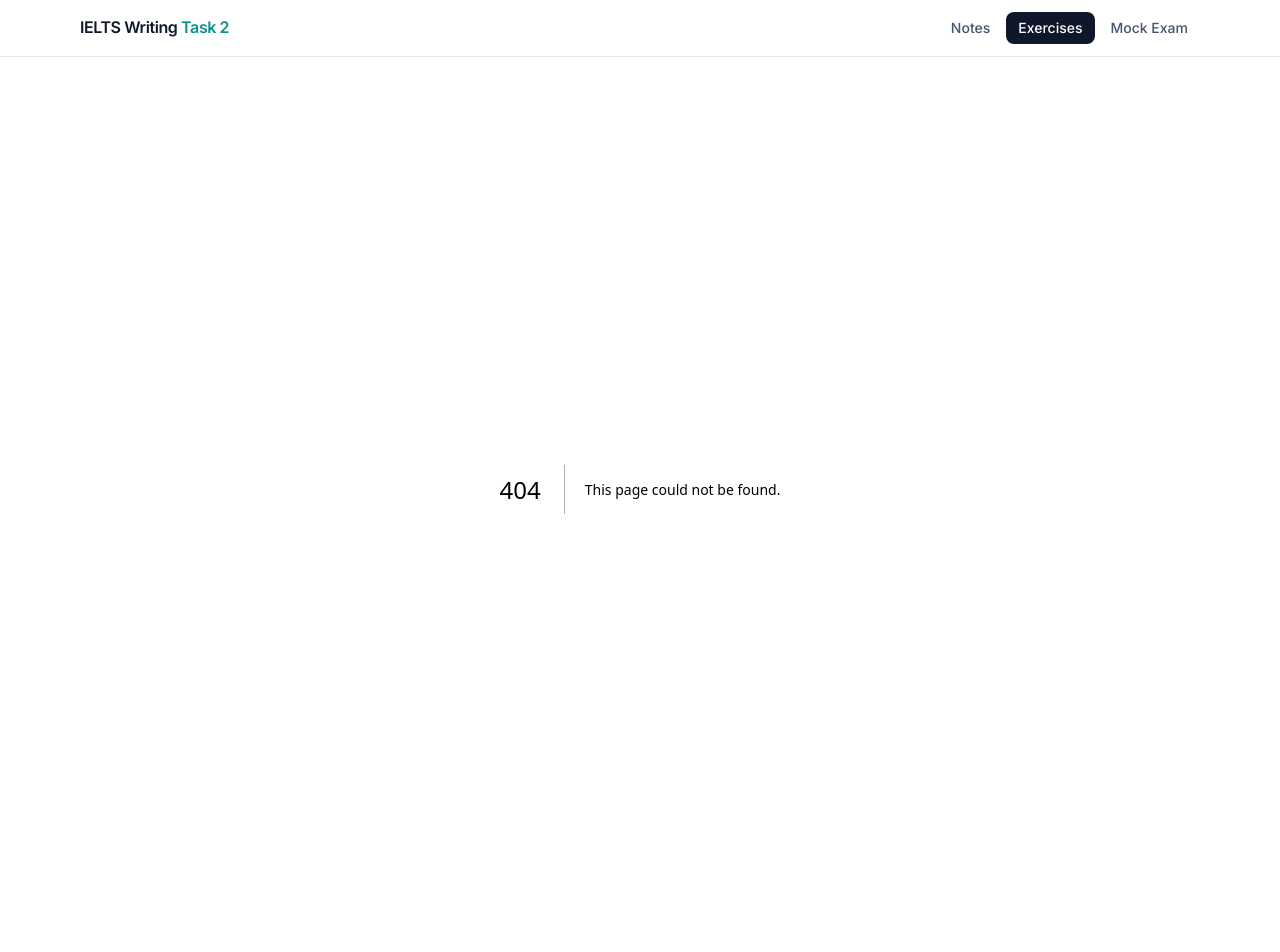
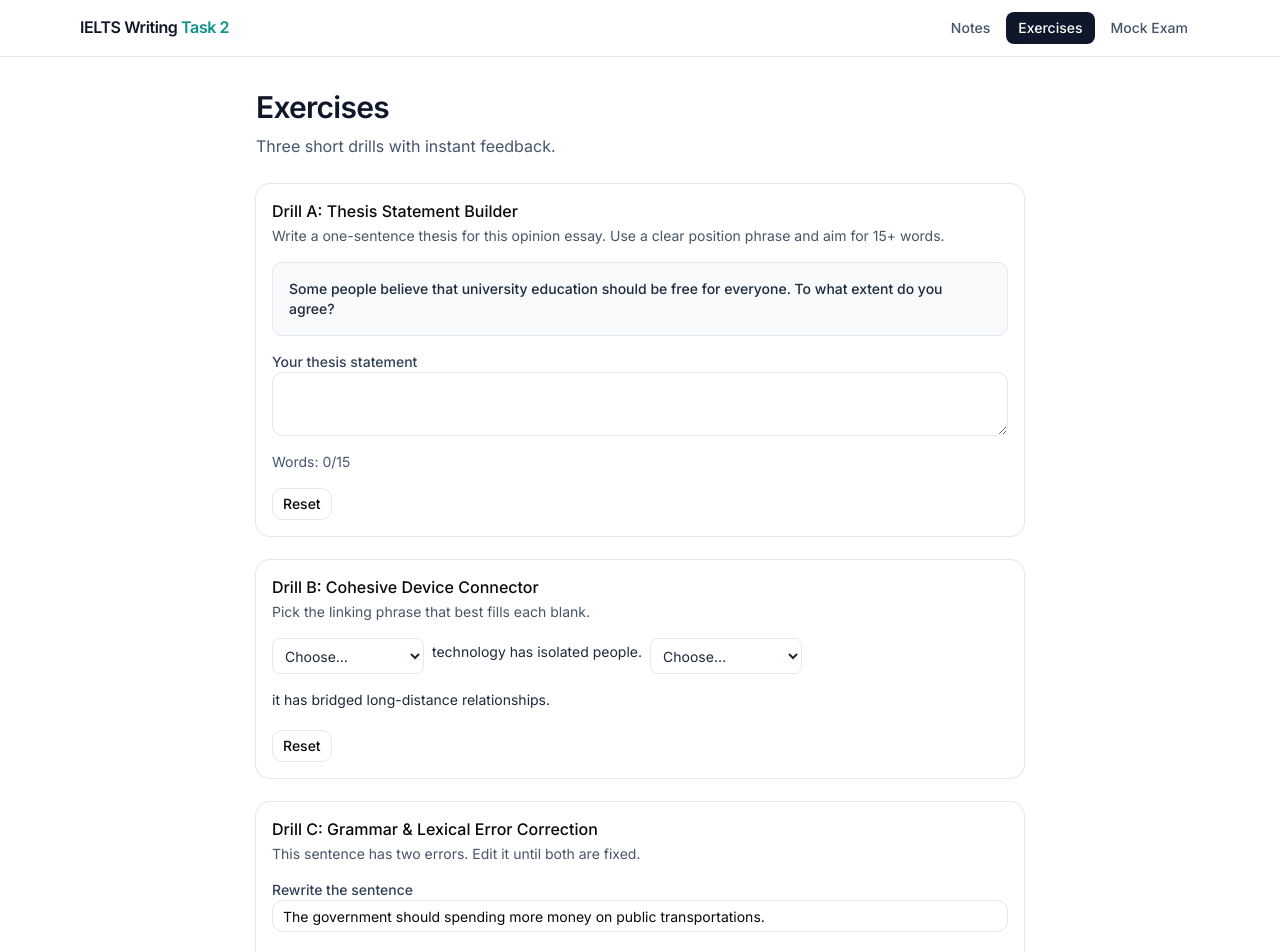
Before and after one commit to mikefai/ielts.wt2.1, a Next.js app: page /exercises in a window 1280 px wide. Before the commit this address had no page. Shown: the top 952 px of the page. Before the commit the page ends 921 px from the top, so only its background shows below. Built offline with nearby package versions, Linux system fonts and the light colour scheme.

Commit message:
feat: add interactive exercises page

```diff
--- /dev/null
+++ b/app/exercises/page.tsx
@@ -0,0 +1,17 @@
+import { DrillA } from "@/components/exercises/drill-a";
+import { DrillB } from "@/components/exercises/drill-b";
+import { DrillC } from "@/components/exercises/drill-c";
+
+export default function ExercisesPage() {
+  return (
+    <div className="mx-auto max-w-3xl space-y-6">
+      <header className="space-y-2">
+        <h1 className="text-3xl font-semibold tracking-tight text-slate-900">Exercises</h1>
+        <p className="text-slate-600">Three short drills with instant feedback.</p>
+      </header>
+      <DrillA />
+      <DrillB />
+      <DrillC />
+    </div>
+  );
+}
--- /dev/null
+++ b/components/exercises/drill-a.tsx
@@ -0,0 +1,40 @@
+"use client";
+
+import { useState } from "react";
+import { Button } from "@/components/ui/button";
+import { Card, CardContent, CardDescription, CardHeader, CardTitle } from "@/components/ui/card";
+import { Textarea } from "@/components/ui/textarea";
+import { THESIS_MIN_WORDS, validateThesis } from "@/lib/exercises/validators";
+
+export function DrillA() {
+  const [text, setText] = useState("");
+  const r = validateThesis(text);
+
+  return (
+    <Card>
+      <CardHeader>
+        <CardTitle>Drill A: Thesis Statement Builder</CardTitle>
+        <CardDescription>
+          Write a one-sentence thesis for this opinion essay. Use a clear position phrase and aim for {THESIS_MIN_WORDS}+ words.
+        </CardDescription>
+      </CardHeader>
+      <CardContent className="space-y-4">
+        <p className="rounded-lg border border-border bg-slate-50 p-4 font-medium text-slate-800">
+          Some people believe that university education should be free for everyone. To what extent do you agree?
+        </p>
+        <label className="block space-y-2">
+          <span className="text-sm font-medium text-slate-700">Your thesis statement</span>
+          <Textarea value={text} onChange={(e) => setText(e.target.value)} rows={3} />
+        </label>
+        <div className="space-y-1 text-sm" aria-live="polite">
+          <p className={r.enoughWords ? "text-teal" : "text-slate-600"}>{`Words: ${r.wordCount}/${THESIS_MIN_WORDS}`}</p>
+          {text.trim() !== "" && !r.hasPhrase && (
+            <p className="text-slate-600">Include &quot;I completely agree because&quot; or &quot;This essay argues that&quot;</p>
+          )}
+          {r.ok && <p className="font-semibold text-teal">Thesis looks strong</p>}
+        </div>
+        <Button variant="outline" onClick={() => setText("")}>Reset</Button>
+      </CardContent>
+    </Card>
+  );
+}
--- /dev/null
+++ b/components/exercises/drill-b.tsx
@@ -0,0 +1,61 @@
+"use client";
+
+import { useState } from "react";
+import { Button } from "@/components/ui/button";
+import { Card, CardContent, CardDescription, CardHeader, CardTitle } from "@/components/ui/card";
+import { CONNECTOR_OPTIONS, validateConnectors } from "@/lib/exercises/validators";
+
+function Slot({
+  label,
+  value,
+  correct,
+  onChange,
+}: {
+  label: string;
+  value: string | null;
+  correct: boolean;
+  onChange: (v: string | null) => void;
+}) {
+  return (
+    <span className="inline-flex flex-col align-top">
+      <select
+        aria-label={label}
+        value={value ?? ""}
+        onChange={(e) => onChange(e.target.value || null)}
+        className="h-9 rounded-md border border-border bg-white px-2 text-sm focus-visible:outline-2 focus-visible:outline-teal"
+      >
+        <option value="">Choose…</option>
+        {CONNECTOR_OPTIONS.map((o) => (
+          <option key={o} value={o}>{o}</option>
+        ))}
+      </select>
+      {value !== null && (
+        <span className={`text-xs ${correct ? "text-teal" : "text-red-600"}`}>{correct ? "Correct" : "Try again"}</span>
+      )}
+    </span>
+  );
+}
+
+export function DrillB() {
+  const [sel, setSel] = useState<{ slot1: string | null; slot2: string | null }>({ slot1: null, slot2: null });
+  const r = validateConnectors(sel);
+
+  return (
+    <Card>
+      <CardHeader>
+        <CardTitle>Drill B: Cohesive Device Connector</CardTitle>
+        <CardDescription>Pick the linking phrase that best fills each blank.</CardDescription>
+      </CardHeader>
+      <CardContent className="space-y-4">
+        <p className="flex flex-wrap items-start gap-x-2 gap-y-3 leading-loose text-slate-800">
+          <Slot label="Blank 1" value={sel.slot1} correct={r.slot1} onChange={(v) => setSel({ ...sel, slot1: v })} />
+          <span>technology has isolated people.</span>
+          <Slot label="Blank 2" value={sel.slot2} correct={r.slot2} onChange={(v) => setSel({ ...sel, slot2: v })} />
+          <span>it has bridged long-distance relationships.</span>
+        </p>
+        {r.ok && <p className="font-semibold text-teal" aria-live="polite">Both blanks correct</p>}
+        <Button variant="outline" onClick={() => setSel({ slot1: null, slot2: null })}>Reset</Button>
+      </CardContent>
+    </Card>
+  );
+}
--- /dev/null
+++ b/components/exercises/drill-c.tsx
@@ -0,0 +1,41 @@
+"use client";
+
+import { useState } from "react";
+import { Button } from "@/components/ui/button";
+import { Card, CardContent, CardDescription, CardHeader, CardTitle } from "@/components/ui/card";
+import { Input } from "@/components/ui/input";
+import { CORRECTION_SENTENCE, validateCorrection } from "@/lib/exercises/validators";
+
+export function DrillC() {
+  const [text, setText] = useState(CORRECTION_SENTENCE);
+  const r = validateCorrection(text);
+  const mark = (ok: boolean) => (ok ? "✓" : "✗");
+
+  return (
+    <Card>
+      <CardHeader>
+        <CardTitle>Drill C: Grammar &amp; Lexical Error Correction</CardTitle>
+        <CardDescription>This sentence has two errors. Edit it until both are fixed.</CardDescription>
+      </CardHeader>
+      <CardContent className="space-y-4">
+        <label className="block space-y-2">
+          <span className="text-sm font-medium text-slate-700">Rewrite the sentence</span>
+          <Input value={text} onChange={(e) => setText(e.target.value)} />
+        </label>
+        <ul className="space-y-1 text-sm" aria-live="polite">
+          <li className={r.modal ? "text-teal" : "text-slate-600"}>{`${mark(r.modal)} Modal verb: "should" + base verb`}</li>
+          <li className={r.noun ? "text-teal" : "text-slate-600"}>{`${mark(r.noun)} Uncountable noun: "public transportation"`}</li>
+        </ul>
+        {r.ok && (
+          <div className="space-y-1 text-sm">
+            <p className="font-semibold text-teal">All errors corrected</p>
+            <p className="text-slate-600">
+              Modal verbs take the base form (&quot;should spend&quot;), and &quot;transportation&quot; is uncountable, so it takes no plural -s.
+            </p>
+          </div>
+        )}
+        <Button variant="outline" onClick={() => setText(CORRECTION_SENTENCE)}>Reset</Button>
+      </CardContent>
+    </Card>
+  );
+}
```
Also changed, not shown: 1 other file (tests, documents, lock files or other folders).
